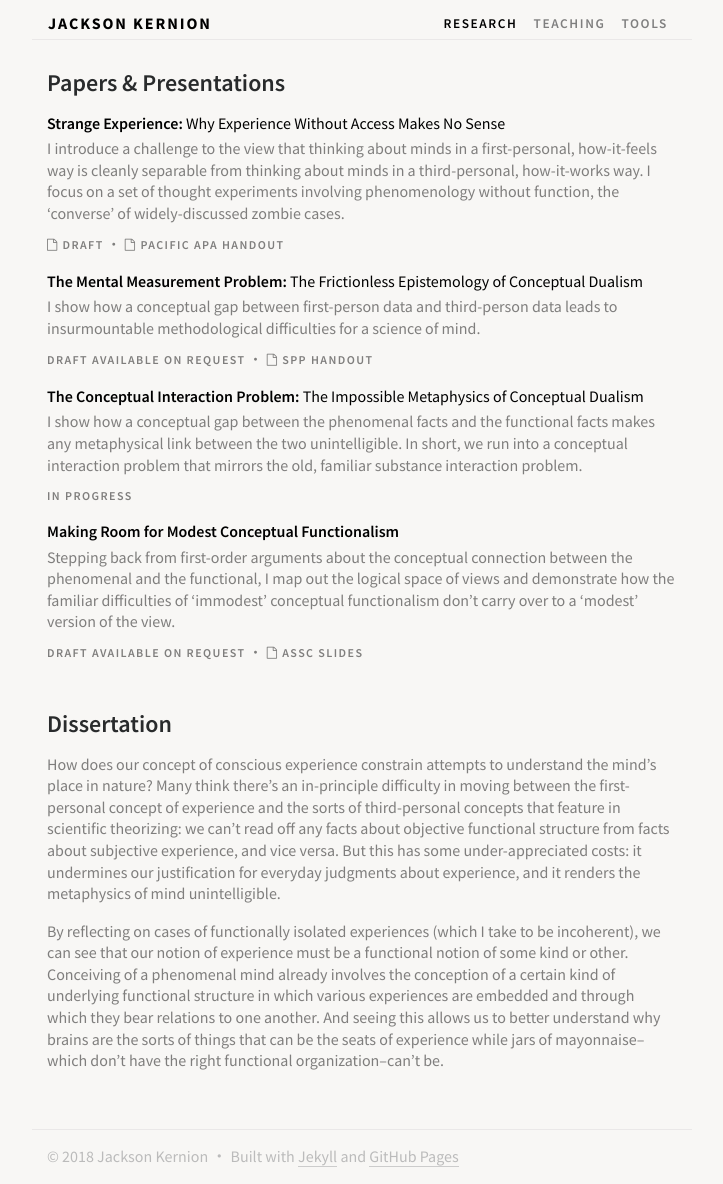
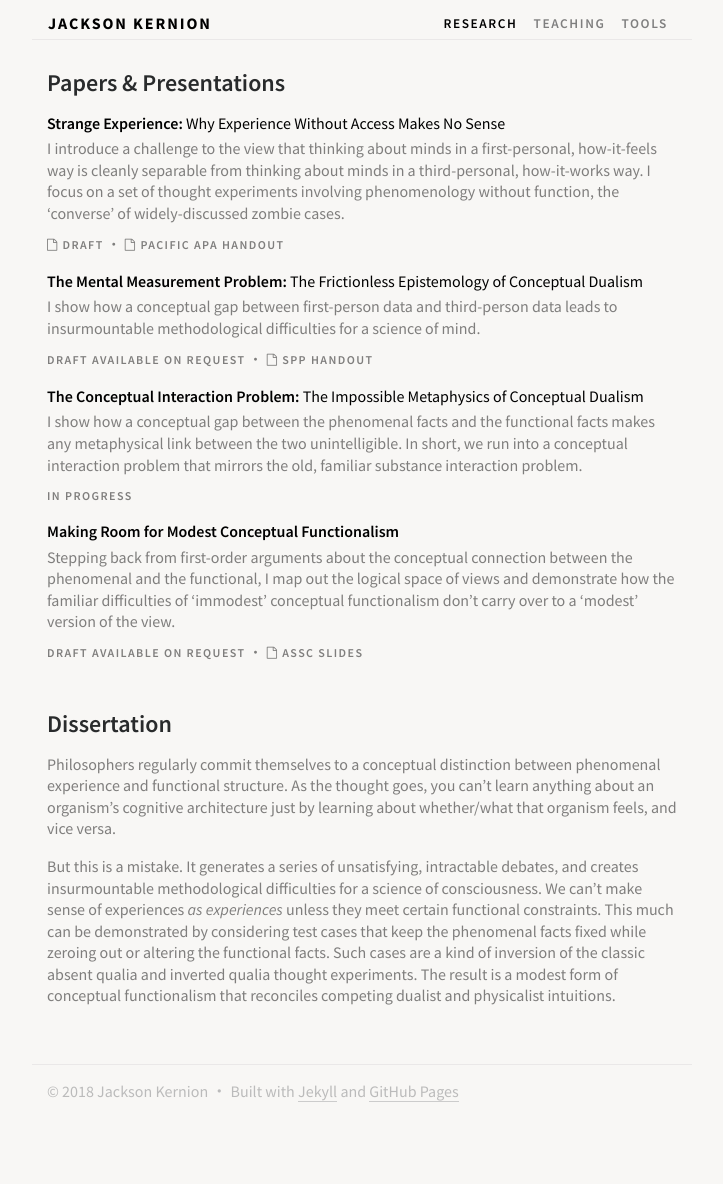
Before and after one commit to jacksonkernion/jacksonkernion.github.io, a Jekyll site: the page built from research.md, in a window 1280 px wide. Shown: the whole page, without its empty margins (278-1001 px from the left). Built offline with Jekyll 4.4.1, drawn with Linux system fonts in a browser that asks for light colours; nearby versions of some CDN libraries; our own code applies the rules of GitHub Pages for plain Markdown files; after the commit the page ends 1119 px from its top, so only the background shows below that.

```diff
--- a/research.md
+++ b/research.md
@@ -9,9 +9,9 @@
 
 # Dissertation
 
-How does our concept of conscious experience constrain attempts to understand the mind’s place in nature? Many think there’s an in-principle difficulty in moving between the first-personal concept of experience and the sorts of third-personal concepts that feature in scientific theorizing: we can’t read off any facts about objective functional structure from facts about subjective experience, and vice versa. But this has some under-appreciated costs: it undermines our justification for everyday judgments about experience, and it renders the metaphysics of mind unintelligible.
+Philosophers regularly commit themselves to a conceptual distinction between phenomenal experience and functional structure. As the thought goes, you can’t learn anything about an organism’s cognitive architecture just by learning about whether/what that organism feels, and vice versa.
 
-By reflecting on cases of functionally isolated experiences (which I take to be incoherent), we can see that our notion of experience must be a functional notion of some kind or other. Conceiving of a phenomenal mind already involves the conception of a certain kind of underlying functional structure in which various experiences are embedded and through which they bear relations to one another. And seeing this allows us to better understand why brains are the sorts of things that can be the seats of experience while jars of mayonnaise--which don’t have the right functional organization--can't be.
+But this is a mistake. It generates a series of unsatisfying, intractable debates, and creates insurmountable methodological difficulties for a science of consciousness. We can’t make sense of experiences *as experiences* unless they meet certain functional constraints. This much can be demonstrated by considering test cases that keep the phenomenal facts fixed while zeroing out or altering the functional facts. Such cases are a kind of inversion of the classic absent qualia and inverted qualia thought experiments. The result is a modest form of conceptual functionalism that reconciles competing dualist and physicalist intuitions.
 
 <!--
 
```
Also changed, not shown: 4 other files.
